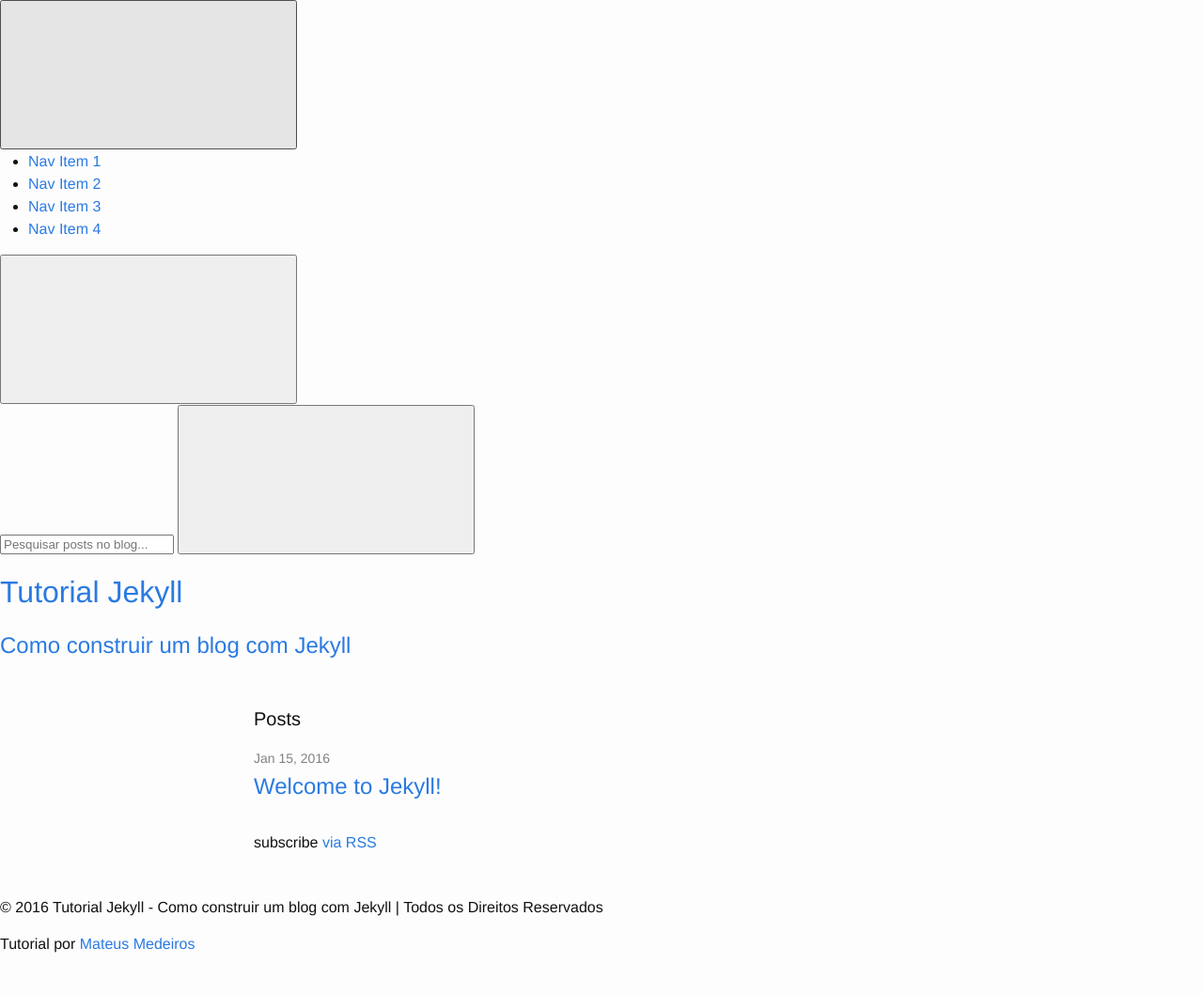
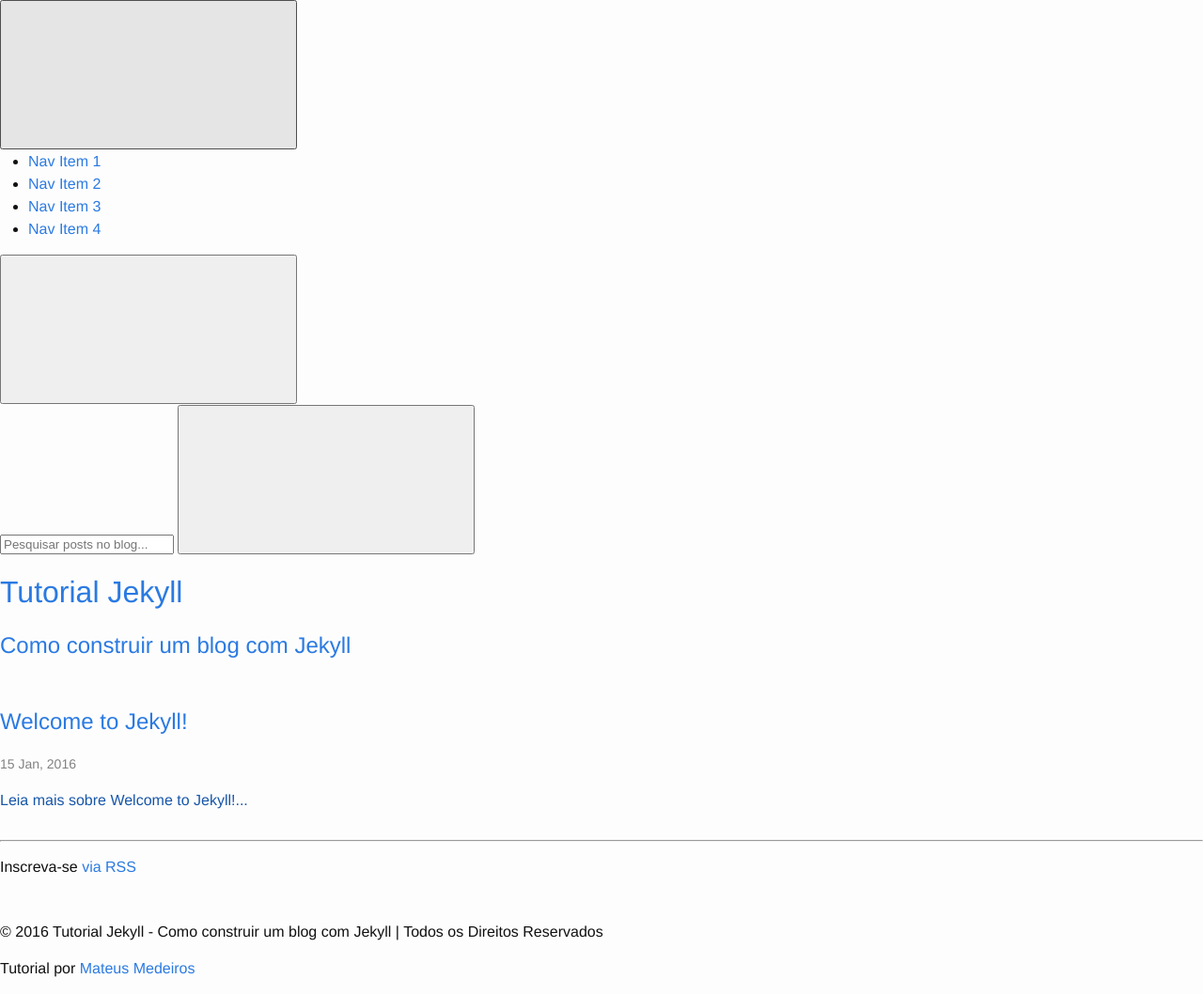
Before and after one commit to mateussmedeiros/tutorial-jekyll, a Jekyll site: the page built from index.html, in a window 1280 px wide. Shown: the whole page at 94% size. Built offline with Jekyll 4.4.1, drawn with Linux system fonts in a browser that asks for light colours; before the commit the page ends 1032 px from its top, so only the background shows below that.

Commit message:
Update do parte 2 do tutorial

```diff
--- a/_layouts/default.html
+++ b/_layouts/default.html
@@ -1,18 +1,18 @@
 <!DOCTYPE html>
 <html>
-
+  <!-- Incui o arquivo head.html -->
   {% include head.html %}
 
   <body>
-
+    <!-- Inclui o arquivo header.html -->
     {% include header.html %}
 
     <div class="page-content">
-      <div class="wrapper">
-        {{ content }}
-      </div>
+      <!-- Inclui o conteúdo da página -->
+      {{ content }}
     </div>
 
+    <!-- Inclui o arquivo footer.html -->
     {% include footer.html %}
 
   </body>
--- a/index.html
+++ b/index.html
@@ -4,20 +4,33 @@
 
 <div class="home">
 
-  <h1 class="page-heading">Posts</h1>
-
   <ul class="post-list">
+    <!-- Procura os posts no blog e lista eles -->
     {% for post in site.posts %}
       <li>
-        <span class="post-meta">{{ post.date | date: "%b %-d, %Y" }}</span>
-
+        <!-- Inclui o título com link do post -->
         <h2>
           <a class="post-link" href="{{ post.url | prepend: site.baseurl }}">{{ post.title }}</a>
         </h2>
+
+        <!-- Inclui a data e autor do post -->
+        <span class="post-meta">{{ post.date | date: "%-d %b, %Y" }} {% if page.author %} | {{ page.author }} {% endif %}</span>
+
+        <!-- Inclui a descrição do post -->
+        <p class="post-description">{{ post.description }}</p>
+
+        <!-- Inclui um Leia mais com o link do post -->
+        <a href="{{ post.permalink | prepend: site.baseurl }}"> Leia mais sobre {{ post.title }}...</a>
+
+        <!-- Inclui as tags do post -->
+        {% include tags.html %}
       </li>
+
+      <hr>
     {% endfor %}
   </ul>
 
-  <p class="rss-subscribe">subscribe <a href="{{ "/feed.xml" | prepend: site.baseurl }}">via RSS</a></p>
+  <!-- Incrição do feed -->
+  <p class="rss-subscribe"> Inscreva-se <a href="{{ "/feed.xml" | prepend: site.baseurl }}">via RSS</a></p>
 
 </div>
```
Also changed, not shown: _layouts/page.html (+6 -7 lines), _layouts/post.html (+14 -5 lines), _posts/2016-01-15-welcome-to-jekyll.markdown (line endings or trailing spaces).
